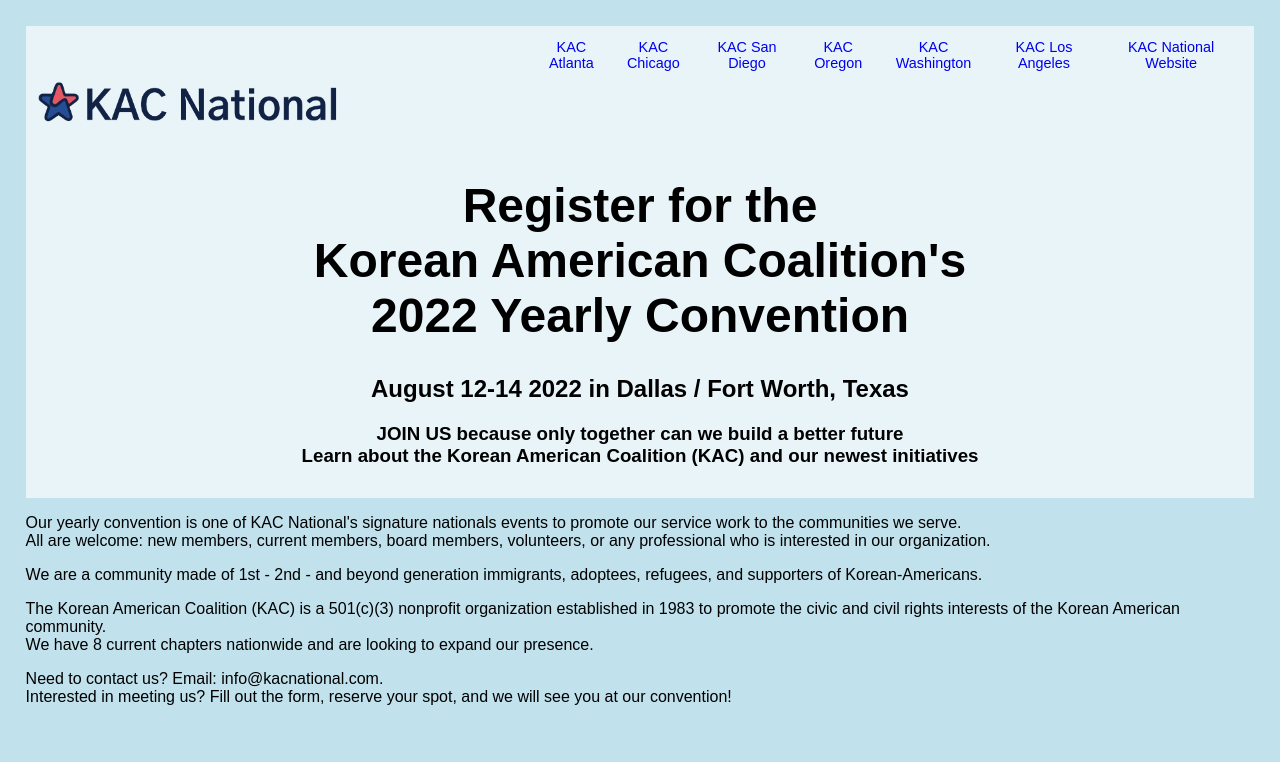
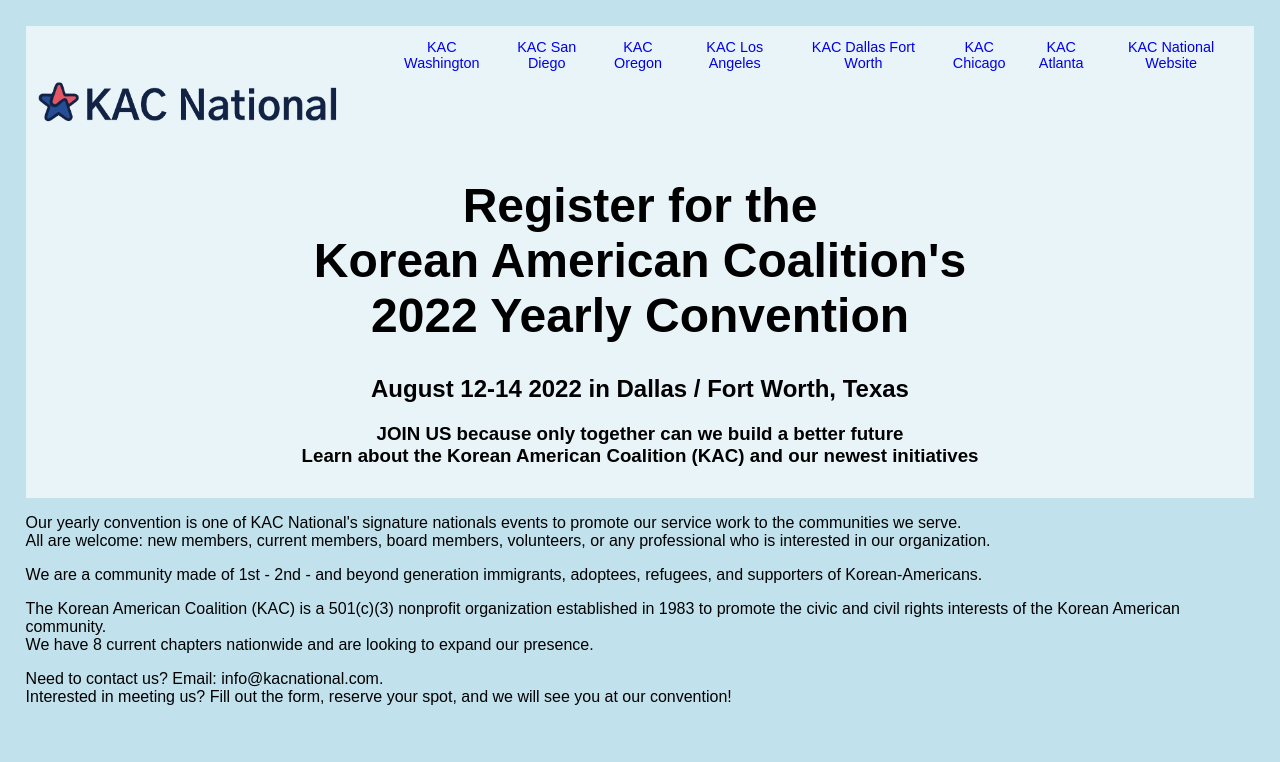
Before and after one commit to kimm206/bts189project6, a plain HTML site: page index.html in a window 1280 px wide. Shown: the top 762 px of the page. Drawn offline with Linux system fonts and the light colour scheme; a web font is replaced by a local one.

Commit message:
Updated HTML files

```diff
--- a/index.html
+++ b/index.html
@@ -10,7 +10,6 @@
     <meta name="keywords" content="Korean American Coalition, National Convention, KAC, event">
     <meta name="author" content="Kimm Moore">
     <link rel="stylesheet" href="master.css">
-    <link rel="stylesheet" href="processform.html">
     <link rel="preconnect" href="https://fonts.gstatic.com">
     <link href="https://fonts.googleapis.com/css2?family=Farro:wght@700&display=swap" rel="stylesheet">
     <link rel="preconnect" href="https://fonts.gstatic.com">
@@ -27,12 +26,14 @@
 
             <ul>
                 <li><a href="https://kacnational.org/" target="_blank">KAC National Website</a></li>
+                <li><a href="https://kacatl.org/" target="_blank">KAC Atlanta</a></li>
+                <li><a href="https://www.kac-chicago.org/" target="_blank">KAC Chicago</a></li>
+                <li><a href="https://www.kacdfw.org/" target="_blank">KAC Dallas Fort Worth</a> </li>
                 <li><a href="https://www.kacla.org/" target="_blank">KAC Los Angeles</a></li>
-                <li><a href="https://www.kacwashington.org/" target="_blank">KAC Washington</a></li>
                 <li><a href="http://kacoregon.org/" target="_blank">KAC Oregon</a></li>
                 <li><a href="https://sandiego.kacnational.org/" target="_blank">KAC San Diego</a></li>
-                <li><a href="https://www.kac-chicago.org/" target="_blank">KAC Chicago</a></li>
-                <li><a href="https://www.kac-chicago.org/" target="_blank">KAC Atlanta</a></li>
+                <li><a href="https://www.kacwashington.org/" target="_blank">KAC Washington</a></li>
+
 
             </ul>
 
```
Lines whose indentation alone changed are shown as unchanged.
